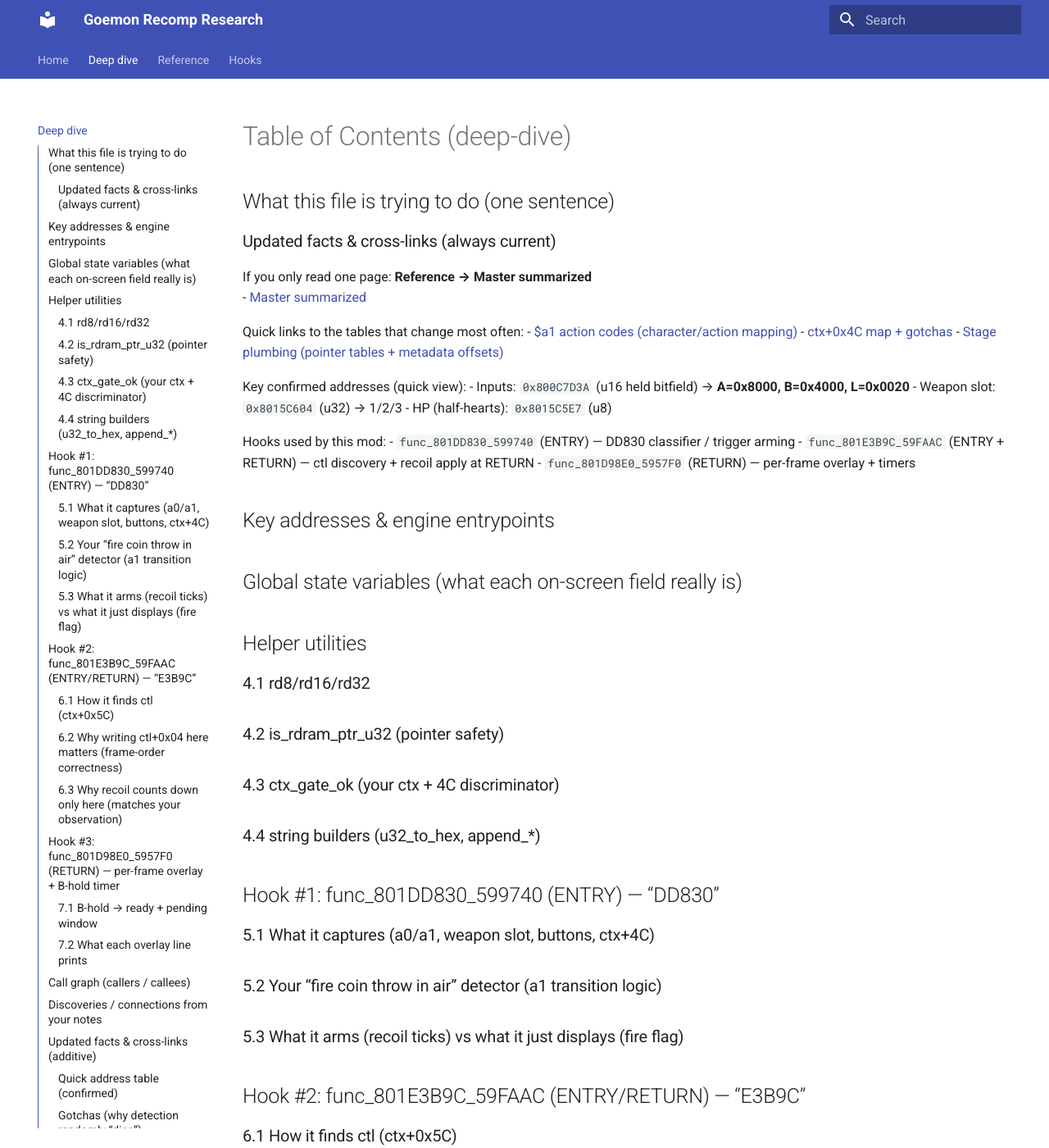
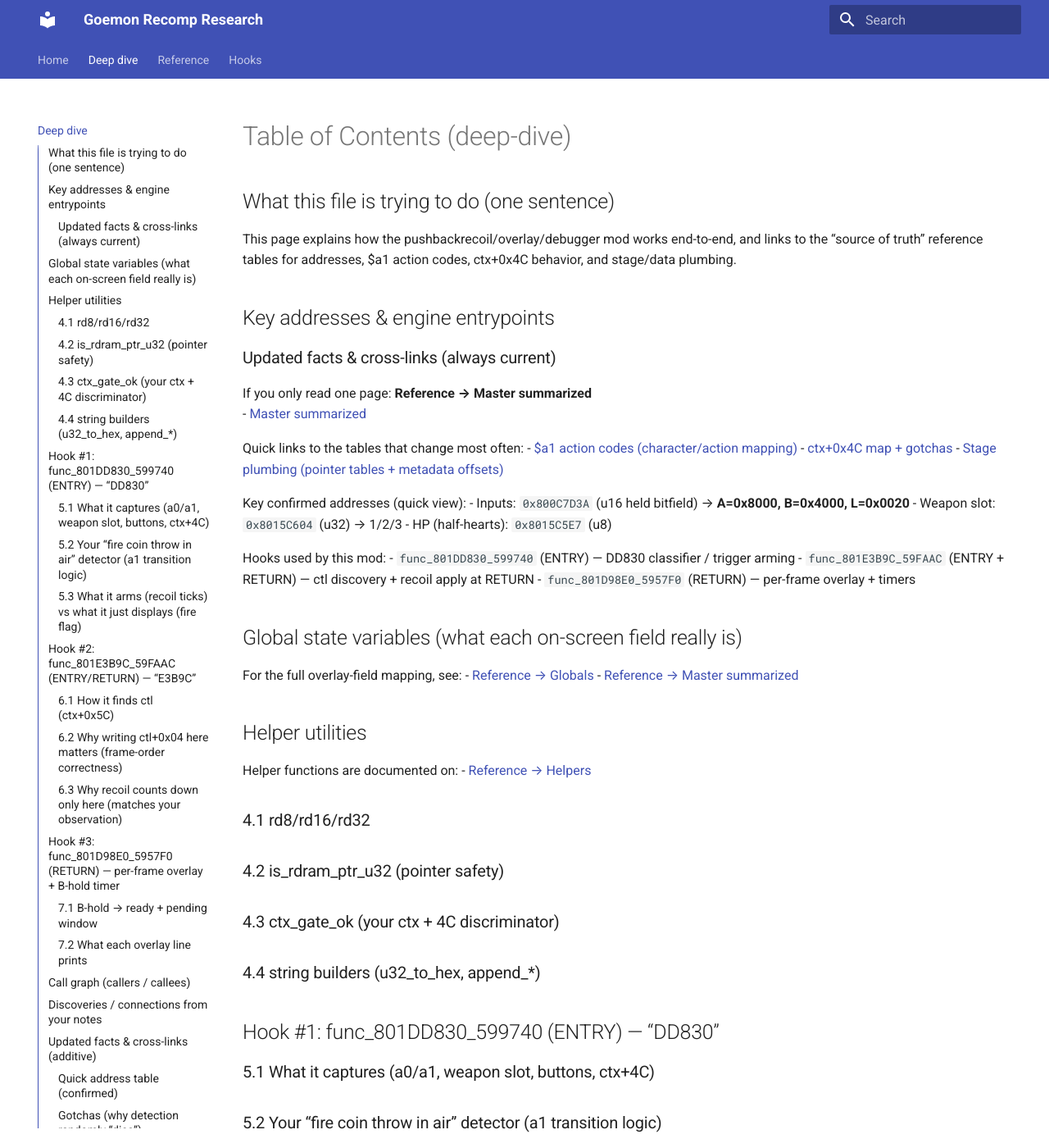
Before and after one commit to sirdankz/goemon-recomp-research, an MkDocs documentation site: the page built from docs/deep_dive.md, in a window 1280 px wide and 1400 px high. Shown: the whole window at 82% size. Built offline with MkDocs 1.6.1 and Material for MkDocs 9.7.7, drawn with Linux system fonts in a browser that asks for light colours.

Commit message:
Enhance documentation for template_debug.c
Added explanation of the pushbackrecoil/overlay/debugger mod and updated key addresses and global state variables sections.

```diff
--- a/docs/deep_dive.md
+++ b/docs/deep_dive.md
@@ -2,6 +2,9 @@
 
 ## What this file is trying to do (one sentence)
 
+This page explains how the pushbackrecoil/overlay/debugger mod works end-to-end, and links to the “source of truth” reference tables for addresses, $a1 action codes, ctx+0x4C behavior, and stage/data plumbing.
+
+## Key addresses & engine entrypoints
 
 ### Updated facts & cross-links (always current)
 
@@ -23,12 +26,18 @@ Hooks used by this mod:
 - `func_801E3B9C_59FAAC` (ENTRY + RETURN) — ctl discovery + recoil apply at RETURN
 - `func_801D98E0_5957F0` (RETURN) — per-frame overlay + timers
 
-
-## Key addresses & engine entrypoints
-
 ## Global state variables (what each on-screen field really is)
 
+For the full overlay-field mapping, see:
+- [Reference → Globals](../reference/globals/)
+- [Reference → Master summarized](../reference/master_summarized/)
+
+
 ## Helper utilities
+
+Helper functions are documented on:
+- [Reference → Helpers](../reference/helpers/)
+
 
 ### 4.1 rd8/rd16/rd32
 
```
